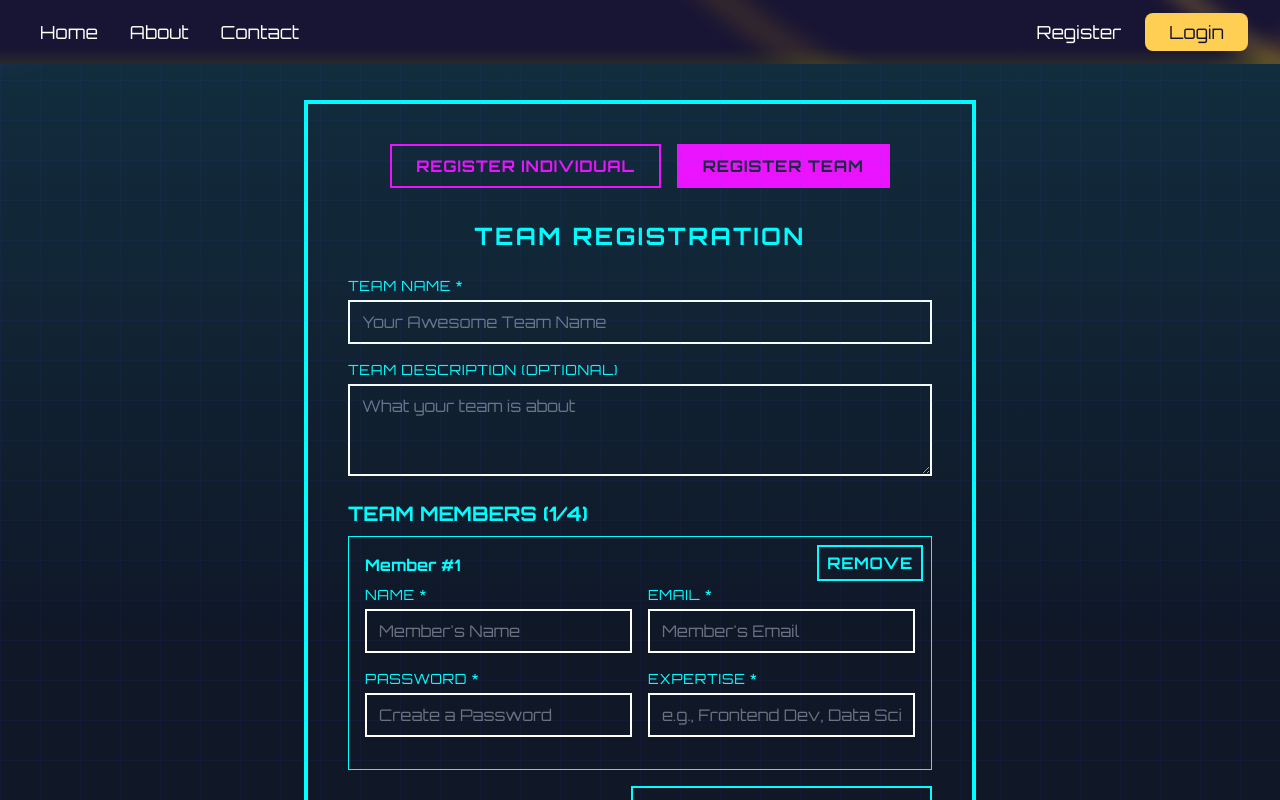
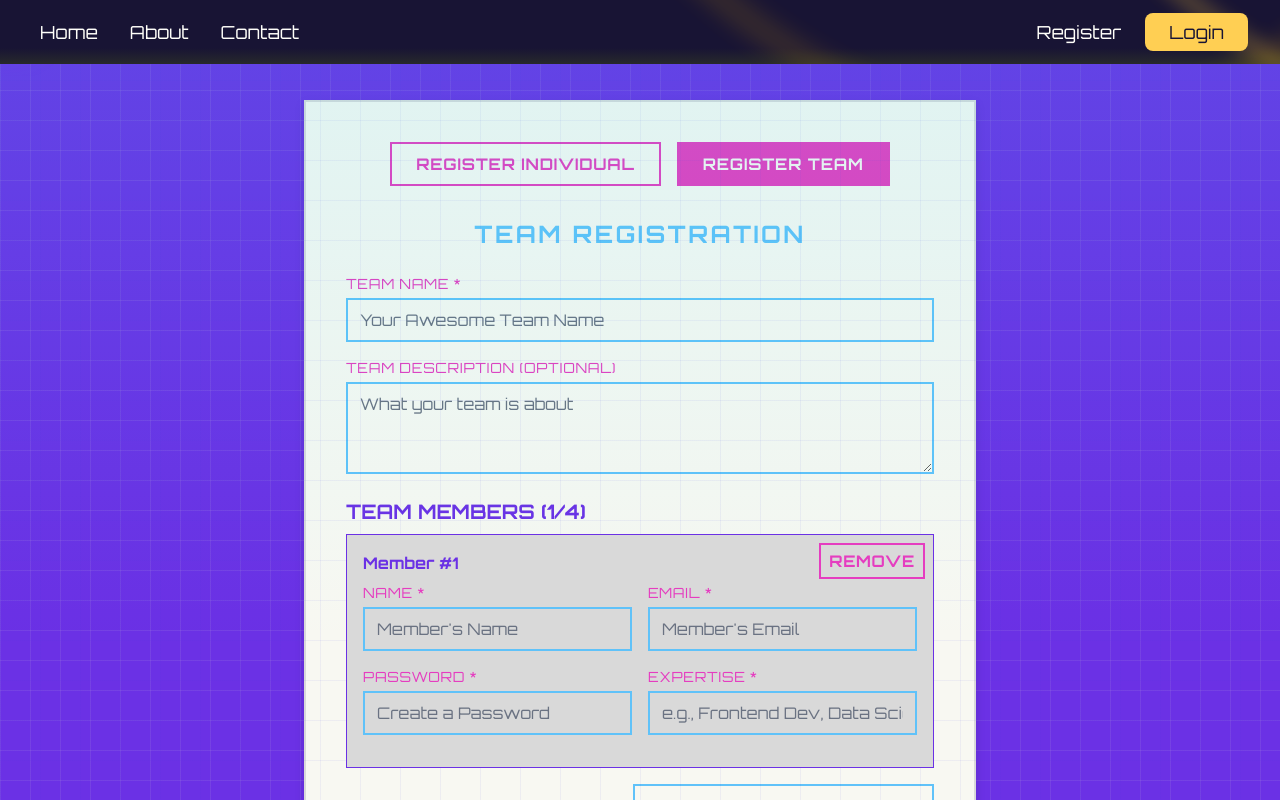
Before and after one commit to Setka1324/datathone_uva, a React (Vite) app in the folder front/: page /register in a window 1280 px wide. Both pictures are taken after a click on the button "REGISTER TEAM". Built offline with nearby package versions, Linux system fonts and the light colour scheme.

Commit message:
the colors and register form done damn that was smth

```diff
--- a/front/src/App.jsx
+++ b/front/src/App.jsx
@@ -19,7 +19,7 @@ function App() {
       <div className="flex flex-col min-h-screen">
       <CyberBackground />
         <Header />
-        <main className="flex-grow p-5 bg-gray-900">
+        <main className="flex-grow p-5">
           <Routes>
             <Route path="/" element={<Dashboard />} />
             <Route path="/contact" element={<Contact />} />
--- a/front/src/components/Button.jsx
+++ b/front/src/components/Button.jsx
@@ -9,9 +9,9 @@ const Button = ({ children, onClick, type = 'button', disabled = false, classNam
   const baseStyle = "px-6 py-2 font-bold uppercase tracking-wider transition duration-300 ease-in-out text-sm md:text-base disabled:opacity-50 disabled:cursor-not-allowed";
 
   // Default variant styles (can be overridden by className)
-  const primaryStyle = "bg-neon-pink text-dark-bg border-2 border-neon-pink hover:bg-opacity-80 hover:shadow-neon-glow-pink";
-  const secondaryStyle = "bg-transparent text-neon-blue border-2 border-neon-blue hover:bg-neon-blue hover:text-dark-bg hover:shadow-neon-glow-blue";
-  const tertiaryStyle = "bg-transparent text-neon-green border-2 border-neon-green hover:bg-neon-green hover:text-dark-bg hover:shadow-neon-glow-green";
+  const primaryStyle = "bg-neon-pink text-background border-2 border-neon-pink hover:bg-opacity-80 hover:shadow-neon-glow-pink";
+  const secondaryStyle = "bg-transparent text-accent-pink border-2 border-accent-pink hover:bg-accent-pink hover:text-background hover:shadow-background";
+  const tertiaryStyle = "bg-transparent text-accent-blue border-2 border-accent-blue hover:bg-accent-blue hover:text-background hover:shadow-background";
 
   let style = primaryStyle; // Default to primary
   if (variant === 'secondary') style = secondaryStyle;
--- a/front/src/components/IndividualForm.jsx
+++ b/front/src/components/IndividualForm.jsx
@@ -63,14 +63,14 @@ const formVariants = {
         animate="visible"
         exit="exit"
       >
-        <h2 className="text-2xl text-neon-green font-bold mb-6 text-center uppercase tracking-widest animation-flicker">
+        <h2 className="text-2xl text-accent-blue font-bold mb-6 text-center uppercase tracking-widest animation-flicker">
           Individual Registration
         </h2>
 
         {/* Display API/validation errors */}
         {error && <p className="text-red-500 bg-red-900 bg-opacity-50 border border-red-500 p-2 mb-4 text-center">{error}</p>}
         {/* Display success message */}
-        {success && <p className="text-neon-green bg-green-900 bg-opacity-50 border border-neon-green p-2 mb-4 text-center">{success}</p>}
+        {success && <p className="text-accent-blue bg-green-900 bg-opacity-50 border border-accent-blue p-2 mb-4 text-center">{success}</p>}
 
         {/* Input fields using the reusable Input component */}
         <Input
--- a/front/src/components/Input.jsx
+++ b/front/src/components/Input.jsx
@@ -4,11 +4,11 @@ import { motion } from 'framer-motion';
 
 const Input = ({ label, id, type = 'text', value, onChange, placeholder, required = true, className = '', ...props }) => {
   // Define shared styles applicable to both input and textarea
-  const sharedStyles = `w-full px-3 py-2 bg-light-bg border-2 border-neon-blue text-white placeholder-gray-500 focus:outline-none focus:border-neon-pink focus:shadow-input-glow transition duration-300 ease-in-out ${className}`; // Append extra classNames passed via props
+  const sharedStyles = `w-full px-3 py-2 bg-light-bg border-2 border-accent-blue text-text-base placeholder-gray-500 focus:outline-none focus:border-accent-pink focus:shadow-accent-blue transition duration-300 ease-in-out ${className}`; // Append extra classNames passed via props
 
   return (
     <div className="mb-4 w-full">
-      <label htmlFor={id} className="block text-neon-pink mb-1 text-sm uppercase tracking-wider">
+      <label htmlFor={id} className="block text-accent-pink mb-1 text-sm uppercase tracking-wider">
         {label} {required && '*'}
       </label>
       {/* Conditional Rendering: input vs textarea */}
--- a/front/src/components/Registration.jsx
+++ b/front/src/components/Registration.jsx
@@ -9,40 +9,29 @@ import Button from '/src/components/Button.jsx'; // Assuming Button handles vari
 const Registration = () => {
     const [registrationType, setRegistrationType] = useState('individual');
 
-    // Define the shadow utility class separately (assuming it works from Tailwind config)
-    const activeShadowClass = 'shadow-neon-glow-pink';
+    // Removed shadow definition, assuming base button handles layout
+    // Apply the base button class plus the specific active/inactive class
 
     return (
+      // Use new container class, remove old Tailwind styling
       <motion.div
-        className="w-full max-w-2xl bg-dark-bg border-4 border-neon-blue p-6 md:p-10 shadow-neon-glow-blue" // Base container styles
+        className="registration-container" // Apply new container class
         initial={{ opacity: 0, scale: 0.8 }}
         animate={{ opacity: 1, scale: 1 }}
         transition={{ duration: 0.7, ease: "backOut" }}
       >
-        <div className="flex justify-center space-x-4 mb-8">
-          <Button
+        <div className="flex justify-center space-x-4 mb-8"> {/* Keep flex layout */}
+          <Button // Pass classes to Button component
             onClick={() => setRegistrationType('individual')}
-            // Apply custom CSS class names conditionally
-            className={
-              registrationType === 'individual'
-                ? // Active state: Apply custom class + shadow utility
-                  `button-active-pink ${activeShadowClass}`
-                : // Inactive state: Apply custom class
-                  `button-inactive-pink`
-            }
+            // Apply base button class + conditional active/inactive class
+            className={`button-base ${registrationType === 'individual' ? 'button-reg-active' : 'button-reg-inactive'}`}
           >
             Register Individual
           </Button>
-          <Button
+          <Button // Pass classes to Button component
             onClick={() => setRegistrationType('team')}
-             // Apply custom CSS class names conditionally
-             className={
-              registrationType === 'team'
-                 ? // Active state: Apply custom class + shadow utility
-                  `button-active-pink ${activeShadowClass}`
-                : // Inactive state: Apply custom class
-                  `button-inactive-pink`
-             }
+            // Apply base button class + conditional active/inactive class
+            className={`button-base ${registrationType === 'team' ? 'button-reg-active' : 'button-reg-inactive'}`}
           >
             Register Team
           </Button>
@@ -59,5 +48,4 @@ const Registration = () => {
     );
   };
 
-
-export default Registration;
+  export default Registration;
--- a/front/src/components/TeamForm.jsx
+++ b/front/src/components/TeamForm.jsx
@@ -118,14 +118,14 @@ const formVariants = {
          animate="visible"
          exit="exit"
       >
-        <h2 className="text-2xl text-neon-green font-bold mb-6 text-center uppercase tracking-widest animation-flicker">
+        <h2 className="text-2xl text-accent-blue font-bold mb-6 text-center uppercase tracking-widest animation-flicker">
           Team Registration
         </h2>
 
         {/* Display general/API errors */}
         {error && <p className="text-red-500 bg-red-900 bg-opacity-50 border border-red-500 p-2 mb-4 text-center">{error}</p>}
         {/* Display success message */}
-        {success && <p className="text-neon-green bg-green-900 bg-opacity-50 border border-neon-green p-2 mb-4 text-center">{success}</p>}
+        {success && <p className="text-accent-blue bg-green-900 bg-opacity-50 border border-accent-blue p-2 mb-4 text-center">{success}</p>}
 
         {/* Team Details Inputs */}
         <Input
@@ -149,7 +149,7 @@ const formVariants = {
         />
 
         {/* Member Section */}
-        <h3 className="text-xl text-neon-purple font-bold mt-6 mb-2 uppercase">
+        <h3 className="text-xl text-background font-bold mt-6 mb-2 uppercase">
           Team Members ({members.length}/{MAX_TEAM_MEMBERS})
         </h3>
         {/* Display member limit error if present */}
@@ -182,7 +182,7 @@ const formVariants = {
         </div>
 
         {/* Submit Button */}
-        <Button type="submit" disabled={loading || success} className="w-full mt-4">
+        <Button type="submit" disabled={loading || success} className="w-full mt-4 button-base">
           {loading ? 'Registering Team...' : (success ? 'Registered!' : 'Register Team')}
         </Button>
       </motion.form>
--- a/front/src/components/TeamMemberInput.jsx
+++ b/front/src/components/TeamMemberInput.jsx
@@ -10,13 +10,13 @@ const TeamMemberInput = ({ index, memberData, onChange, onRemove }) => {
     };
 
     return (
-      <div className="border border-neon-purple p-4 mb-4 relative bg-dark-bg bg-opacity-50">
-         <h4 className="text-neon-purple mb-2 font-bold">Member #{index + 1}</h4>
+      <div className="border border-background p-4 mb-4 relative bg-depth-grey bg-opacity-50">
+         <h4 className="text-background mb-2 font-bold">Member #{index + 1}</h4>
          {/* Button to remove this member entry */}
          <Button
             onClick={() => onRemove(index)}
             variant="secondary" // Use a variant or specific className
-            className="absolute top-2 right-2 !px-2 !py-1 text-xs !border-neon-pink !text-neon-pink hover:!bg-neon-pink hover:!text-dark-bg"
+            className="absolute top-2 right-2 !px-2 !py-1 text-xs !border-accent-pink !text-accent-pink hover:!bg-accent-pink hover:!text-depth-grey"
           >
             Remove
           </Button>
--- a/front/src/styles/index.css
+++ b/front/src/styles/index.css
@@ -1,171 +1,48 @@
-/* Font import added */
+/* src/index.css */
+
+/* Font import (kept from previous) */
 @import url('https://fonts.googleapis.com/css2?family=Orbitron:wght@400;700&display=swap');
 
-/* Kept original Tailwind imports */
+/* --- Palette Definition (NEW) --- */
+
+
+@theme {
+  --color-background: #6B31E5; /* Purple */
+  --color-text-base: #000000;  /* Black */
+  --color-accent-pink: #E53DC0; /* Pink */
+  --color-accent-blue: #60C2F9; /* Light Blue */
+  --color-depth-grey: #D9D9D9; /* Light Grey */
+  --color-bright: #F8F8F2;     /* Off-White */
+  --color-midnight: #181434;
+}
+
+/* --- Tailwind Setup (Kept as provided) --- */
 @import "tailwindcss/preflight";
 @import "tailwindcss/utilities";
 @import "tailwindcss";
 
-/* Kept original keyframes */
-@keyframes fade-in {
-  from { opacity: 0; }
-  to { opacity: 1; }
-}
-.neon-text { /* Kept original class */
-  text-shadow: 0 0 2px #00f3ff, 0 0 4px #00f3ff, 0 0 5px #00f3ff;
-}
-
-/* Kept original keyframes */
-@keyframes glitch {
-  0% { transform: translate(0); }
-  20% { transform: translate(-2px, 2px); }
-  40% { transform: translate(-2px, -2px); }
-  60% { transform: translate(2px, 2px); }
-  80% { transform: translate(2px, -2px); }
-  100% { transform: translate(0); }
-}
-
-/* Kept original classes */
-.glitch-text {
-  position: relative;
-  animation: glitch 1s linear infinite;
-}
-.glitch-text::before,
-.glitch-text::after {
-  content: attr(data-text);
-  position: absolute;
-  top: 0;
-  left: 0;
-  opacity: 0.8;
-}
-.glitch-text::before {
-  color: #ff00c1;
-  z-index: -1;
-  animation: glitch 3s infinite;
-}
-.glitch-text::after {
-  color: #00fff9;
-  z-index: -2;
-  animation: glitch 2s infinite;
-}
-
-/* Kept original keyframes */
-@keyframes glitch-1 {
-  0% { clip-path: inset(20% 0 30% 0); }
-  100% { clip-path: inset(10% 0 40% 0); }
-}
-@keyframes glitch-2 {
-  0% { clip-path: inset(40% 0 10% 0); }
-  100% { clip-path: inset(30% 0 20% 0); }
-}
-
-/* Kept original keyframes */
-@keyframes spin {
-  to { transform: rotate(360deg); }
-}
-
-/* Kept original classes */
-.animate-spin {
-  animation: spin 1s linear infinite;
-}
-.animate-fade-in {
-  animation: fade-in 0.5s ease-out;
-}
-
-/* Kept original variable */
-:root {
-  --color-midnight: #181434;
-}
-
-/* Kept original custom utilities */
-.text-midnight {
-  color: var(--color-midnight);
-}
-.bg-midnight {
-  background-color: var(--color-midnight);
-}
-
-/* Kept original keyframes */
-@keyframes scanline { /* First definition kept */
-  0% { transform: translateY(-100%); }
-  100% { transform: translateY(100%); }
-}
-
-/* Kept original class */
-.animate-scanline { /* First definition kept */
-  animation: scanline 6s linear infinite;
-}
-
-/* Kept original class */
-.bg-gradient-radial { /* Definition kept */
-  background: radial-gradient(circle, var(--tw-gradient-stops));
-}
-
-/* Kept original class */
-.dashboard-container {
-  position: relative;
-  z-index: 1;
-}
-
-/* Removed duplicate @layer utilities definition */
-/*
-@layer utilities {
-  .bg-gradient-radial {
-    background: radial-gradient(circle at center, var(--tw-gradient-stops));
-  }
-}
-*/
-
-/* Removed duplicate @keyframes scanline definition */
-/*
-@keyframes scanline {
-  0% { transform: translateY(-100%); }
-  100% { transform: translateY(100%); }
-}
-*/
-
-/* Kept original keyframes */
-@keyframes color-pulse {
-  0% { filter: hue-rotate(0deg); }
-  100% { filter: hue-rotate(360deg); }
-}
-
-/* Removed duplicate .animate-scanline definition */
-/*
-.animate-scanline {
-  animation: scanline 6s linear infinite;
-}
-*/
-
-/* Kept original class */
-.animate-color-pulse {
-  animation: color-pulse 10s linear infinite;
-}
-
-
-/* --- Body rule MODIFIED for theme --- */
+/* --- Base Body Styling (UPDATED) --- */
 body {
-    /* MODIFIED: Set theme font */
+  /* Theme font */
   font-family: 'Orbitron', sans-serif;
 
-    /* MODIFIED: Set theme default text color */
-    color: #00FFFF; /* hex for neon-blue */
+  /* Theme background and default text color */
+  background-color: var(--color-background); /* Base purple */
+  color: var(--color-text-base);
 
-    /* ADDED: Set theme background color */
-    background-color: #1a1a2e; /* hex for dark-bg */
+  /* --- ADDED: Subtle grid lines using depth-grey color --- */
+  /* Using HSLA for `--color-depth-grey` (#D9D9D9 is approx hsl(0, 0%, 85%)) */
+  background-image:
+    linear-gradient(hsla(0, 0%, 85%, 0.1) 1px, transparent 1px),  /* Horizontal lines @ 10% opacity */
+    linear-gradient(90deg, hsla(0, 0%, 85%, 0.1) 1px, transparent 1px); /* Vertical lines @ 10% opacity */
+  background-size: 30px 30px; /* Adjust grid square size (e.g., 25px, 30px, 40px) */
+  /* --- End Added Grid --- */
 
-    /* ADDED: Basic layout properties */
+  /* Basic layout properties */
   min-height: 100vh;
   display: flex;
   flex-direction: column;
-
-    /* ADDED: Background grid effect */
-    background-image:
-      linear-gradient(rgba(0, 255, 255, 0.04) 1px, transparent 1px),
-      linear-gradient(90deg, rgba(0, 255, 255, 0.04) 1px, transparent 1px);
-    background-size: 25px 25px;
 }
-
 /* Kept original html, body, #root rules */
 html, body {
     overflow: auto;
@@ -176,17 +53,269 @@ html, body {
     overflow: auto;
 }
 
+/* --- NEW Custom Theme Classes --- */
 
-/* Kept original Leaflet styles */
-.leaflet-marker-icon {
+/* Registration Container */
+.registration-container {
+  background-color: var(--color-bright); /* Use bright off-white for contrast */
+  border: 2px solid var(--color-depth-grey);
+  padding: 1.5rem; /* Equivalent to p-6 */
+  max-width: 42rem; /* Equivalent to max-w-2xl */
+  width: 100%;
+  margin-left: auto; /* Center */
+  margin-right: auto; /* Center */
+  box-shadow: 0 4px 10px rgba(0, 0, 0, 0.1); /* Optional subtle shadow */
+}
+@media (min-width: 768px) { /* md breakpoint */
+  .registration-container {
+    padding: 2.5rem; /* Equivalent to md:p-10 */
+  }
+}
+
+/* Input Fields */
+.input-label {
+  display: block;
+  color: var(--color-text-base); /* Black text for labels */
+  margin-bottom: 0.25rem; /* Equivalent to mb-1 */
+  font-size: 0.875rem; /* Equivalent to text-sm */
+  text-transform: uppercase;
+  letter-spacing: 0.05em; /* Equivalent to tracking-wider */
+}
+
+.input-styled {
+  width: 100%;
+  padding: 0.5rem 0.75rem; /* Equivalent to px-3 py-2 */
+  background-color: var(--color-bright); /* Off-white background */
+  border: 1px solid var(--color-depth-grey); /* Grey border */
+  color: var(--color-text-base); /* Black text */
+  transition: border-color 0.3s ease-in-out, box-shadow 0.3s ease-in-out;
+  margin-bottom: 1rem; /* Spacing below input */
+}
+
+.input-styled::placeholder {
+  color: #9CA3AF; /* Tailwind gray-400 approx */
+}
+
+.input-styled:focus {
+  outline: none;
+  border-color: var(--color-accent-blue); /* Blue border on focus */
+  box-shadow: 0 0 0 3px rgba(96, 194, 249, 0.4); /* Blue focus ring using var(--color-accent-blue) with opacity */
+}
+
+/* Textarea specific height */
+.textarea-styled {
+  min-height: 80px;
+}
+
+/* Button Base Styles (minimal layout/font) */
+.button-base {
+  padding: 0.5rem 1.5rem; /* py-2 px-6 */
+  font-weight: bold;
+  text-transform: uppercase;
+  letter-spacing: 0.05em; /* tracking-wider */
+  font-size: 0.875rem; /* text-sm */
+  border: 2px solid transparent; /* Base border */
+  transition: background-color 0.3s ease-in-out, color 0.3s ease-in-out, border-color 0.3s ease-in-out;
+  cursor: pointer;
+}
+@media (min-width: 768px) { /* md breakpoint */
+  .button-base {
+      font-size: 1rem; /* md:text-base */
+  }
+}
+.button-base:disabled {
+  opacity: 0.5;
+  cursor: not-allowed;
+}
+
+/* Registration Type Buttons (Active/Inactive) */
+.button-reg-active {
+  background-color: var(--color-accent-pink); /* Pink background */
+  color: var(--color-bright); /* Off-white text */
+  border-color: var(--color-accent-pink);
+}
+
+.button-reg-inactive {
+  background-color: transparent;
+  color: var(--color-accent-pink); /* Pink text */
+  border-color: var(--color-accent-pink); /* Pink border */
+  border-width: 2px;
+}
+
+.button-reg-inactive:hover {
+  background-color: rgba(229, 61, 192, 0.2); /* Pink background with 20% opacity */
+  color: var(--color-accent-pink); /* Keep text pink */
+}
+
+/* Primary Action Button (e.g., Submit) */
+.button-primary {
+  background-color: var(--color-accent-blue); /* Blue background */
+  color: var(--color-background); /* Off-white text */
+  border-color: var(--color-accent-blue);
+  width: 100%; /* Make submit button full width */
+  margin-top: 1rem; /* mt-4 */
+}
+.button-primary:hover:not(:disabled) {
+  background-color: #4EB8F8; /* Slightly darker blue on hover */
+  border-color: #4EB8F8;
+}
+
+/* Secondary Action Button (e.g., Add/Remove Member) */
+.button-secondary {
+  background-color: transparent;
+  color: var(--color-accent-blue); /* Blue text */
+  border-color: var(--color-accent-blue); /* Blue border */
+}
+.button-secondary:hover:not(:disabled) {
+  background-color: rgba(96, 194, 249, 0.15); /* Light blue background on hover */
+}
+
+/* Specific style for Remove button (smaller, maybe pink accent?) */
+.button-remove {
+  position: absolute;
+  top: 0.5rem; /* top-2 */
+  right: 0.5rem; /* right-2 */
+  padding: 0.25rem 0.5rem !important; /* Override base padding: !py-1 !px-2 */
+  font-size: 0.75rem !important; /* text-xs */
+  background-color: transparent;
+  color: var(--color-accent-pink); /* Pink text */
+  border-color: var(--color-accent-pink); /* Pink border */
+}
+.button-remove:hover:not(:disabled) {
+   background-color: var(--color-accent-pink);
+   color: var(--color-bright);
+}
+
+/* Headings */
+.heading-form {
+  font-size: 1.5rem; /* text-2xl */
+  font-weight: bold;
+  margin-bottom: 1.5rem; /* mb-6 */
+  text-align: center;
+  text-transform: uppercase;
+  letter-spacing: 0.1em; /* tracking-widest */
+  color: var(--color-accent-pink); /* Pink heading */
+  /* Add animation if desired, e.g., animation: flicker 1.5s infinite alternate; */
+}
+.heading-section {
+  font-size: 1.25rem; /* text-xl */
+  font-weight: bold;
+  margin-top: 1.5rem; /* mt-6 */
+  margin-bottom: 1rem; /* mb-4 */
+  text-transform: uppercase;
+  color: var(--color-accent-blue); /* Blue section heading */
+}
+
+/* Error/Success Messages */
+.message-error {
+  color: #DC2626; /* Tailwind red-600 */
+  background-color: rgba(220, 38, 38, 0.1);
+  border: 1px solid #E53E3E; /* Tailwind red-500 */
+  padding: 0.5rem; /* p-2 */
+  margin-bottom: 1rem; /* mb-4 */
+  text-align: center;
+}
+.message-success {
+  color: #16A34A; /* Tailwind green-600 */
+  background-color: rgba(22, 163, 74, 0.1);
+  border: 1px solid #34D399; /* Tailwind green-400 */
+  padding: 0.5rem; /* p-2 */
+  margin-bottom: 1rem; /* mb-4 */
+  text-align: center;
+}
+
+
+/* --- Existing Custom CSS (Keep all below as is) --- */
+/* Includes keyframes, .neon-text, .glitch-*, etc. */
+
+@keyframes fade-in { /* Keep */
+  from { opacity: 0; }
+  to { opacity: 1; }
+}
+.neon-text { /* Keep */
+  text-shadow: 0 0 2px #00f3ff, 0 0 4px #00f3ff, 0 0 5px #00f3ff;
+}
+@keyframes glitch { /* Keep */
+  0% { transform: translate(0); }
+  20% { transform: translate(-2px, 2px); }
+  40% { transform: translate(-2px, -2px); }
+  60% { transform: translate(2px, 2px); }
+  80% { transform: translate(2px, -2px); }
+  100% { transform: translate(0); }
+}
+.glitch-text { /* Keep */
+  position: relative;
+  animation: glitch 1s linear infinite;
+}
+.glitch-text::before,
+.glitch-text::after { /* Keep */
+  content: attr(data-text);
+  position: absolute;
+  top: 0;
+  left: 0;
+  opacity: 0.8;
+}
+.glitch-text::before { /* Keep */
+  color: #ff00c1;
+  z-index: -1;
+  animation: glitch 3s infinite;
+}
+.glitch-text::after { /* Keep */
+  color: #00fff9;
+  z-index: -2;
+  animation: glitch 2s infinite;
+}
+@keyframes glitch-1 { /* Keep */
+  0% { clip-path: inset(20% 0 30% 0); }
+  100% { clip-path: inset(10% 0 40% 0); }
+}
+@keyframes glitch-2 { /* Keep */
+  0% { clip-path: inset(40% 0 10% 0); }
+  100% { clip-path: inset(30% 0 20% 0); }
+}
+@keyframes spin { /* Keep */
+  to { transform: rotate(360deg); }
+}
+.animate-spin { /* Keep */
+  animation: spin 1s linear infinite;
+}
+.animate-fade-in { /* Keep */
+  animation: fade-in 0.5s ease-out;
+}
+.text-midnight { /* Keep */
+  color: var(--color-midnight);
+}
+.bg-midnight { /* Keep */
+  background-color: var(--color-midnight);
+}
+@keyframes scanline { /* Keep (first instance) */
+  0% { transform: translateY(-100%); }
+  100% { transform: translateY(100%); }
+}
+.animate-scanline { /* Keep (first instance) */
+  animation: scanline 6s linear infinite;
+}
+.bg-gradient-radial { /* Keep */
+  background: radial-gradient(circle, var(--tw-gradient-stops));
+}
+.dashboard-container { /* Keep */
+  position: relative;
+  z-index: 1;
+}
+@keyframes color-pulse { /* Keep */
+  0% { filter: hue-rotate(0deg); }
+  100% { filter: hue-rotate(360deg); }
+}
+.animate-color-pulse { /* Keep */
+  animation: color-pulse 10s linear infinite;
+}
+.leaflet-marker-icon { /* Keep */
   z-index: -1 !important;
 }
-.leaflet-popup-content {
+.leaflet-popup-content { /* Keep */
   fill-opacity: 50%;
 }
-
-/* Kept original Header, Nav, Button, Focus styles */
-.header {
+.header { /* Keep */
     display: flex;
     align-items: center;
     justify-content: space-between;
@@ -194,7 +323,7 @@ html, body {
     box-shadow: 0 4px 6px -1px rgba(247, 46, 46, 0.1), 0 2px 4px -1px rgba(245, 28, 28, 0.06);
     z-index: 1;
 }
-.nav-list {
+.nav-list { /* Keep */
     list-style: none;
     padding: 0;
     margin: 0;
@@ -203,52 +332,27 @@ html, body {
     margin-right: 20px;
     margin-top: -25px;
 }
-.nav-list-item {
+.nav-list-item { /* Keep */
     margin-left: 10px;
     font-size: 1.1rem;
     display: inline-block;
 }
-.nav-list-item-button{
+.nav-list-item-button{ /* Keep */
     right: 5vw;
     font-size: 1.1rem;
     position: absolute;
 }
-.small-button{
+.small-button{ /* Keep */
     width:auto;
     padding: 10px;
     background-color: aqua;
     color: antiquewhite;
 }
-.custom-focus:focus {
+.custom-focus:focus { /* Keep */
     outline: 2px solid #00BF9C;
     transition: color 0.3s ease;
 }
-.input-group:focus-within label {
+.input-group:focus-within label { /* Keep */
     color: #00BF9C;
     transition: color 0.3s ease;
 }
-
-/* === ADD THESE CUSTOM BUTTON STYLE CLASSES === */
-
-.button-active-pink {
-  background-color: #FF00FF; /* neon-pink */
-  color: #1a1a2e; /* dark-bg */
-  border-color: #FF00FF; /* neon-pink */
-  /* Assuming border-width is handled by Button component or base styles */
-  /* If shadow utility doesn't work, add: */
-  /* box-shadow: 0 0 5px #FF00FF, 0 0 10px #FF00FF, 0 0 15px #FF00FF; */
-}
-
-.button-inactive-pink {
-  background-color: transparent;
-  color: #FF00FF; /* neon-pink */
-  border-color: #FF00FF; /* neon-pink */
-  border-width: 2px; /* Explicitly set border width */
-}
-
-.button-inactive-pink:hover {
-  /* neon-pink background with 20% opacity */
-  background-color: rgba(255, 0, 255, 0.20);
-}
-
-/* ============================================ */
```
Lines whose indentation alone changed are shown as unchanged.
